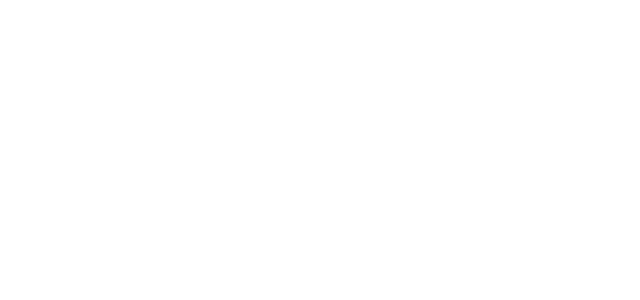
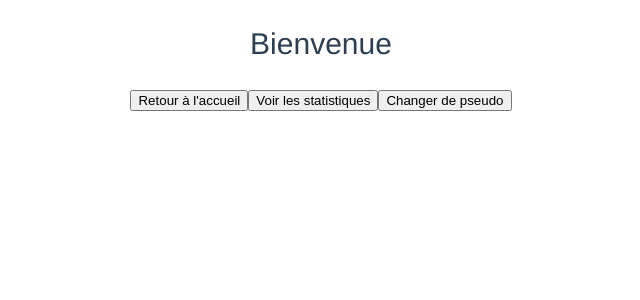
Before and after one commit to TyrYoxan/GeoQuizz, a Vue app in the folder Frontend/GeoQuizzFront/: page /profile in a window 1280 px wide. Before the commit this address had no page. Shown: the top 300 px of the page, without its empty margins (319-959 px from the left). Built offline with nearby package versions, Linux system fonts and the light colour scheme.

Commit message:
profile stats

```diff
--- a/Frontend/GeoQuizzFront/src/router/index.js
+++ b/Frontend/GeoQuizzFront/src/router/index.js
@@ -2,6 +2,8 @@
 import Home from '../views/Home.vue'
 import Partie from '../views/Partie.vue'
 import Auth from '../views/Authentification.vue'
+import Profile from "../views/Profile.vue";
+import Stats from "../views/Stats.vue";
 import { inject } from 'vue'
 
 const routes = [
@@ -9,6 +11,8 @@
   { path: '/home', component: Home },
   { path: '/partie', component: Partie },
   { path: '/Authentification', component: Auth },
+  { path: '/profile', component: Profile },
+  { path: '/stats', component: Stats },
 ];
 
 const router = createRouter({
--- /dev/null
+++ b/Frontend/GeoQuizzFront/src/views/Profile.vue
@@ -0,0 +1,43 @@
+<script setup>
+import { ref } from 'vue'
+import { useRouter } from 'vue-router'
+
+const router = useRouter()
+const pseudo = ref(localStorage.getItem('pseudo') || '')
+const gameHistory = ref([])
+const changePseudo = () => {
+  const newPseudo = prompt('Entrez votre nouveau pseudo')
+  if (newPseudo) {
+    localStorage.setItem('pseudo', newPseudo)
+    pseudo.value = newPseudo
+  }
+}
+const backToHome = () => {
+  router.push('/')
+}
+const viewStats = () => {
+  router.push('/stats')
+}
+</script>
+
+<template>
+<!-- Ajout du profile changement de pseudo et affichage historique partie -->
+  <header>
+    <h1>Bienvenue {{ pseudo }}</h1>
+    <button @click="backToHome">Retour à l'accueil</button>
+    <button @click="viewStats">Voir les statistiques</button>
+    <button @click="changePseudo">Changer de pseudo</button>
+    <div v-if="gameHistory.length > 0">
+      <h2>Historique des parties</h2>
+      <ul>
+        <li v-for="game in gameHistory">
+          <p>{{ pseudo }} a {{ game.result }} avec le code {{ game.code }} et la dernière tentative était {{ game.lastAttempt }}</p>
+        </li>
+      </ul>
+    </div>
+  </header>
+</template>
+
+<style scoped>
+
+</style>
--- /dev/null
+++ b/Frontend/GeoQuizzFront/src/views/Stats.vue
@@ -0,0 +1,13 @@
+<script setup>
+
+</script>
+
+<template>
+
+</template>
+<!-- Affichage des statistiques -->
+<div>
+</div>
+<style scoped>
+
+</style>
```
